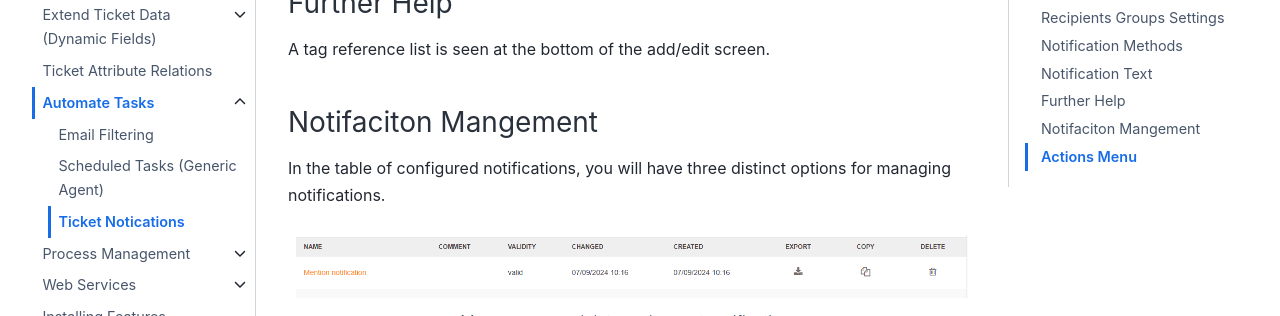
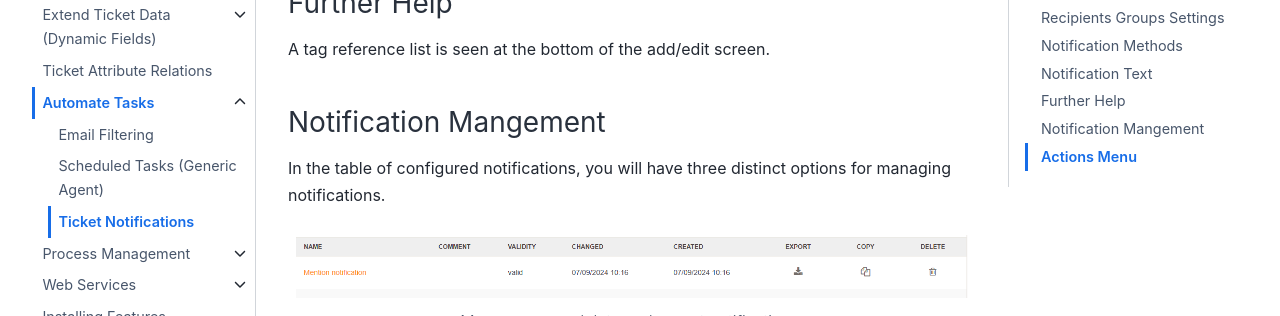
Before and after one commit to znuny/manual, a Sphinx documentation site: the page built from source/admin/automation/ticket_notification/index.rst, in a window 1280 px wide and 900 px high, scrolled down 6080 px. Shown: the part 155-471 px from the top of the window. Built offline with Sphinx 7.4.7 and the Sphinx Book theme 1.1.4, drawn with Linux system fonts in a browser that asks for light colours; some of the changed text lies outside the part shown.

Commit message:
Fixed spelling error 'Notifications'.

```diff
--- a/source/admin/automation/ticket_notification/index.rst
+++ b/source/admin/automation/ticket_notification/index.rst
@@ -1,6 +1,6 @@
 .. _PageNavigation admin_automation_ticket-notification_index:
 
-Ticket Notications
+Ticket Notifications
 ##################
 
 Automatically communicate ticket events to customers, agents, and external users. Each event triggered can pass on valuable information to its recipients. Some notifications are provided by default.
@@ -125,7 +125,7 @@ Further Help
 
 A tag reference list is seen at the bottom of the add/edit screen.
 
-Notifaciton Mangement
+Notification Mangement
 =====================
 
 In the table of configured notifications, you will have three distinct options for managing notifications.
```
